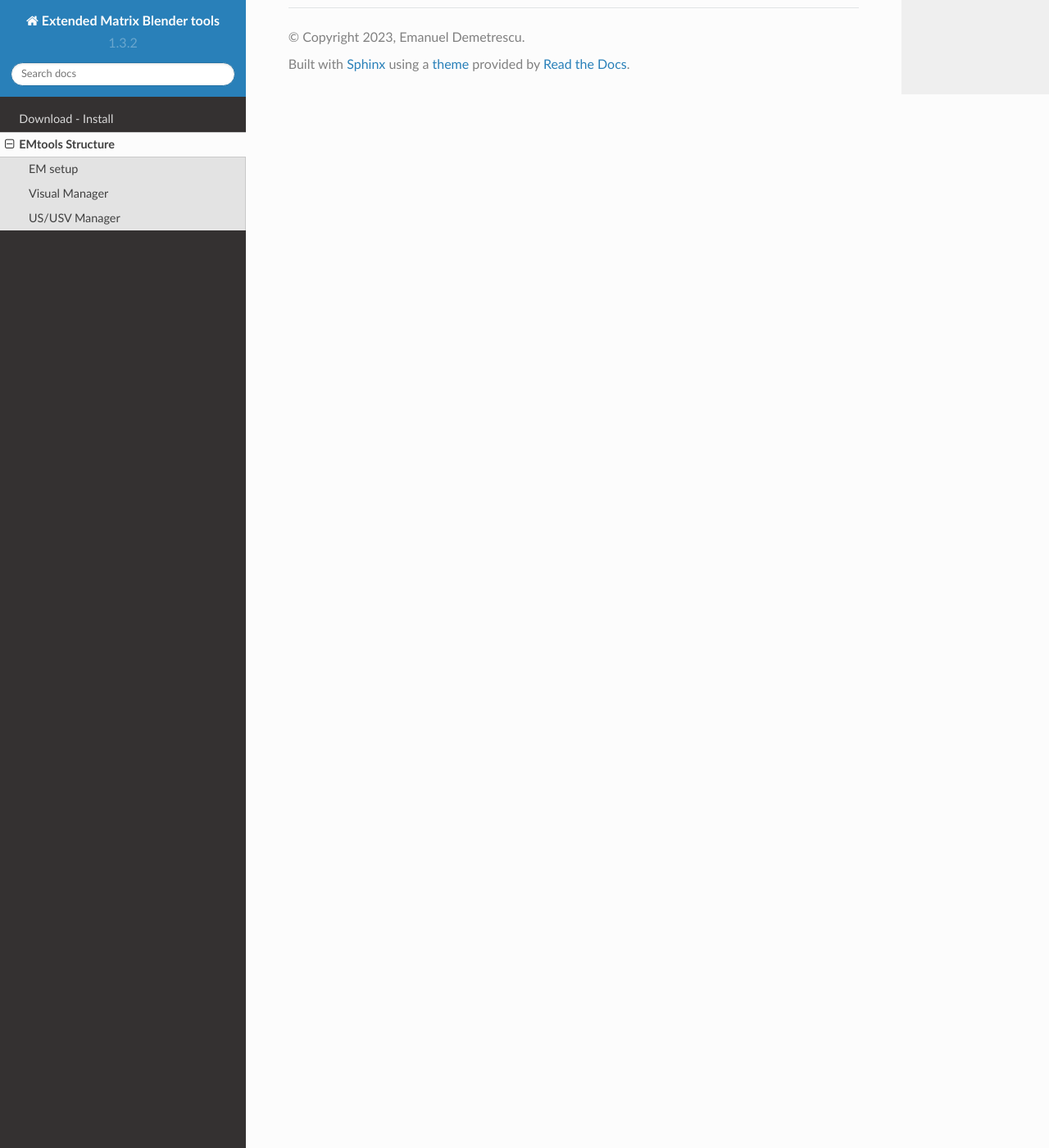
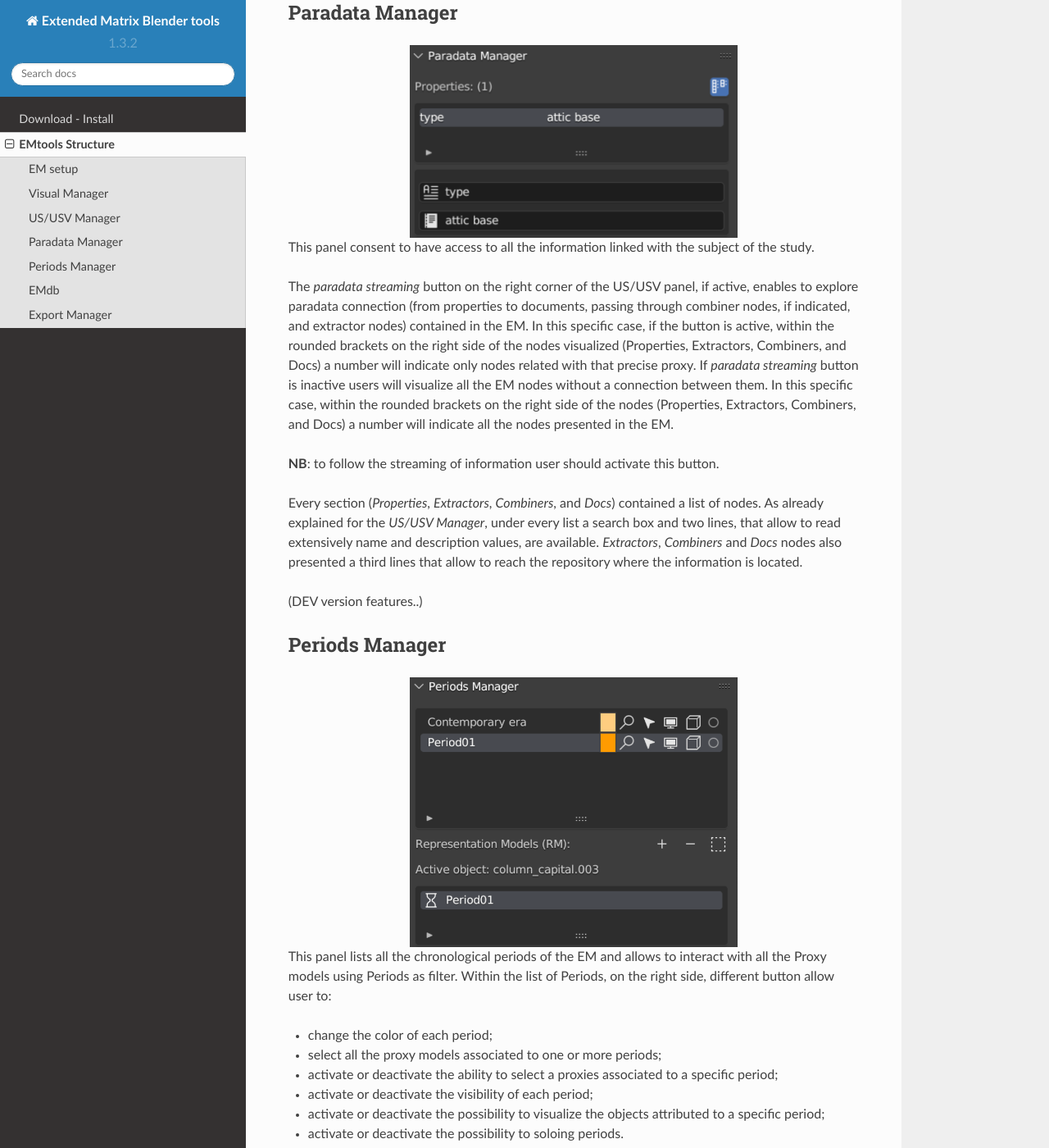
Before and after one commit to zalmoxes-laran/EM-blender-tools-doc, a Sphinx documentation site: the page built from docs/source/EMstructure.rst, in a window 1280 px wide and 1400 px high, scrolled down 2818 px. Shown: the whole window at 82% size. Built offline with Sphinx 7.4.7 and the Read the Docs theme 2.0.0, drawn with Linux system fonts in a browser that asks for light colours; some of the changed text lies outside the part shown.

Commit message:
Editing: EMstructure file and conf.py (numfig)

```diff
--- a/docs/source/EMstructure.rst
+++ b/docs/source/EMstructure.rst
@@ -24,14 +24,17 @@ After the installation panels are organized as follows:
 .. _EMsetup:
 
 EM setup
---------------------------
+--------
 
-.. image:: img/EMsetup.png
-    :width: 400
-    :align: center
+.. _EMsetupFIG:
 
+.. figure:: img/EMsetup.png
+   :width: 400
+   :align: center
 
-This panel allows to create the first connection between Blender and the Extended Matrix (.graphml file).
+   EM setup Panel
+
+This panel :numref:`Fig. <EMsetupFIG>`  allows to create the first connection between Blender and the Extended Matrix (.graphml file).
 To establish the link EMTools needs to locate the graphml file (NB: before closing the path windows remember to uncheck *relative path* within the settings.
 Alternatively, it is possible to paste the entire path within the empty line).
 After this step, click on the *Reload* button to establish the connection.
@@ -49,7 +52,7 @@ For this step users must also follow the suggestions that have already been intr
 .. _Visual_Manager:
 
 Visual Manager
---------------------------
+--------------
 
 .. image:: img/Visual_Manager.png
   :width: 400
@@ -72,10 +75,10 @@ It’s important to understand that labels will be placed within the camera fiel
 Once automatically generated, labels can be easily modified by applying the grab, scale and rotate commands of Blender. Labels will appear on the viewport of Blender and on the rendered images.
 
 
-.. _US/USV Manager:
+.. _US/USV_Manager:
 
 US/USV Manager
---------------------------
+--------------
 
 .. image:: img/US_USV_Manager.png
   :width: 400
@@ -94,3 +97,102 @@ In the second case, after selecting a proxy on the scene it will be possible to
 A search option is also available after clicking of the white arrow presents at the bottom of the list.
 
 It’s important to note that between the search section of the list and the three buttons, two text lines allow to read extensively both the name of the selected proxy and its description.
+
+
+
+.. _Paradata_Manager:
+
+Paradata Manager
+----------------
+
+.. image:: img/Paradata_Manager.png
+  :width: 400
+  :align: center
+
+This panel consent to have access to all the information linked with the subject of the study.
+
+The *paradata streaming* button on the right corner of the US/USV panel, if active, enables to explore paradata connection (from properties to documents, passing through combiner nodes, if indicated, and extractor nodes) contained in the EM.
+In this specific case, if the button is active, within the rounded brackets on the right side of the nodes visualized (Properties, Extractors, Combiners, and Docs) a number will indicate only nodes related with that precise proxy.
+If *paradata streaming* button is inactive users will visualize all the EM nodes without a connection between them. In this specific case, within the rounded brackets on the right side of the nodes (Properties, Extractors, Combiners, and Docs) a number will indicate all the nodes presented in the EM.
+
+**NB**: to follow the streaming of information user should activate this button.
+
+Every section (*Properties*, *Extractors*, *Combiners*, and *Docs*) contained a list of nodes.
+As already explained for the *US/USV Manager*, under every list a search box and two lines, that allow to read extensively name and description values, are available.
+*Extractors*, *Combiners* and *Docs* nodes also presented a third lines that allow to reach the repository where the information is located.
+
+(DEV version features..)
+
+
+.. _Periods_Manager:
+
+Periods Manager
+---------------
+
+.. image:: img/Periods_Manager.png
+  :width: 400
+  :align: center
+
+
+This panel lists all the chronological periods of the EM and allows to interact with all the Proxy models using Periods as filter.
+Within the list of Periods, on the right side, different button allow user to:
+
+- change the color of each period;
+
+- select all the proxy models associated to one or more periods;
+
+- activate or deactivate the ability to select a proxies associated to a specific period;
+
+- activate or deactivate the visibility of each period;
+
+- activate or deactivate the possibility to visualize the objects attributed to a specific period;
+
+- activate or deactivate the possibility to soloing periods.
+
+As already explained for the previous lists of items, under every list there is a search box.
+
+The lower part of the panel is dedicated to Representation Models (RMs).
+This section allows user to manually attribute one or more RM to one or more periods (in some cases, especially for structure that has been used for more than one period, it is necessary to associate a RM to multiple periods).
+To attribute an RM to a period user must select one or more geometries and then click on the *+* button.
+On the contrary, to remove an RM from a specific period user must select one or more geometries and then click on the *-* button.
+The third button, the *RM selection* button, allows to select ONLY the RMs that belong to a precise period (**NB**: this option does not work if RMs have not been associated to a specific period). When a RM will be associated to a period a list of epochs will automatically appear under the line *Active object:*.
+In this case a list of epochs it has been necessary since an RM can be attributed to multiple periods.
+This list of epochs is also provided with a search box in the lower part of the panel.
+
+
+.. _EMdb:
+
+EMdb
+----
+
+.. image:: img/EMdb.png
+  :width: 400
+  :align: center
+
+
+This panel consents to establish a connection between EMTools and an external database.
+
+
+.. _Export_Manager:
+
+Export Manager
+--------------
+
+.. image:: img/Export_Manager.png
+  :width: 400
+  :align: center
+
+This panel is divided in two different sections: *tables export* and *EMviq (data) export*.
+The first section allows to automatically export EM data in csv files.
+By pressing one button user can export the entire EM (*EM (csv)* button) or groups of nodes (*US/USV* button, *Sources* button, *Extractors* button).
+The second part of the panel allows to export geometries from Blender to EMviq, that is the 3Dweb app, based on the Aton Framework, that allow to share online, within the same 3D scene, both 3D models (Proxies, Representation models and Source models) and the EM, with all its paradata.
+
+To export correctly all the data, first it is necessary to control that every geometry (Representation Models and Source models) has been associated with the correct epoch/s.
+
+Second, 3D objects have to be associated to the correct collection of Blender (Representation Models - *RM*; Reality Based - *RB*; *Proxy*).
+
+Third, in order to visualize all the data, user must install Aton [link].
+
+Fourth, before exporting geometries, user must compile all the 5 text boxes corresponding to *Project’s name*, *Model’s name*, *ATON user’s name*, *ATON user’s password* and the *Path to ATON* (where the ATON folder has been stored) and then decide the *file format* (gltf, obj, fbx) and the *texture data* (compression, resolution and quality size).
+
+Finally, by pressing the *Generate full EMviq Project* button EMTools will create two different folders with both the collection and scenes folder presented in the data folder of ATON.
--- a/docs/source/conf.py
+++ b/docs/source/conf.py
@@ -33,3 +33,6 @@ html_theme = 'sphinx_rtd_theme'
 
 # -- Options for EPUB output
 epub_show_urls = 'footnote'
+
+# Enable numref
+numfig = True
```
Also changed, not shown: other parts of docs/source/EMstructure.rst (+2 -2 lines), docs/source/img/EMdb.png (added), docs/source/img/Export_Manager.png (added), docs/source/img/Paradata_Manager.png (added), docs/source/img/Periods_Manager.png (added).
